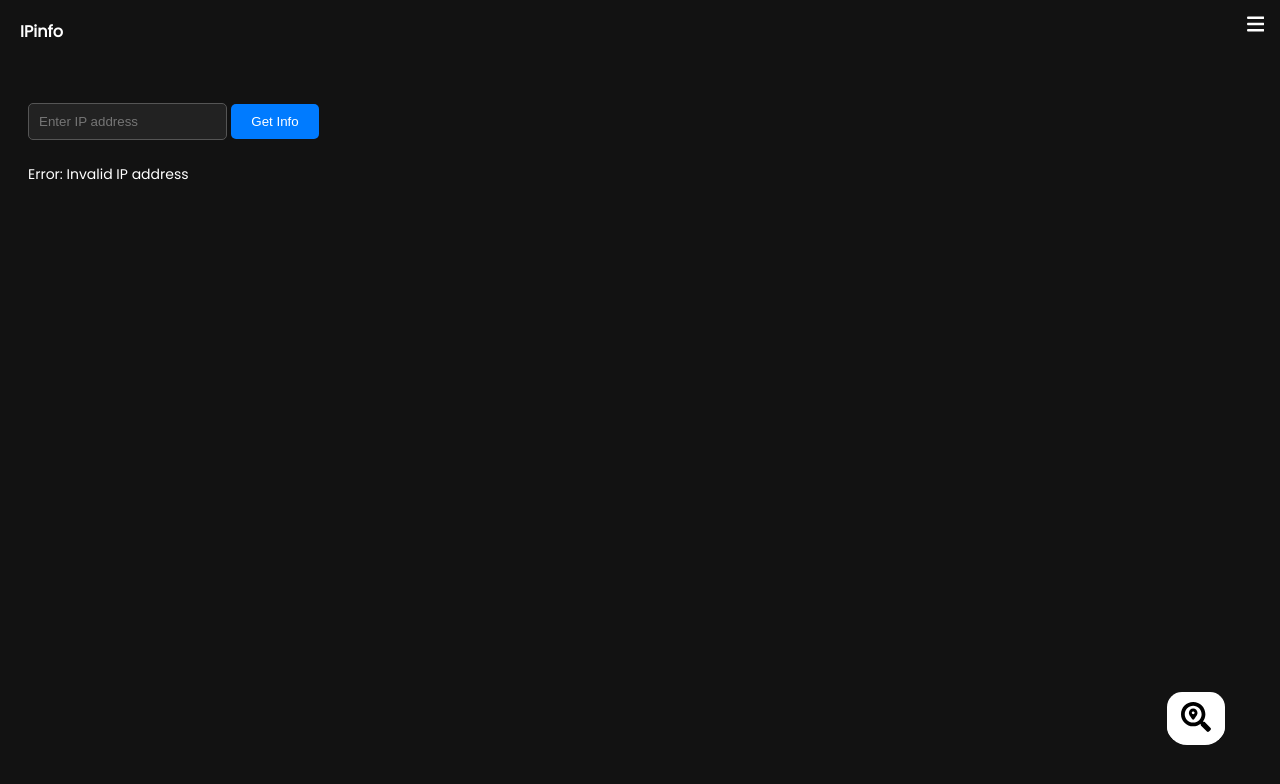
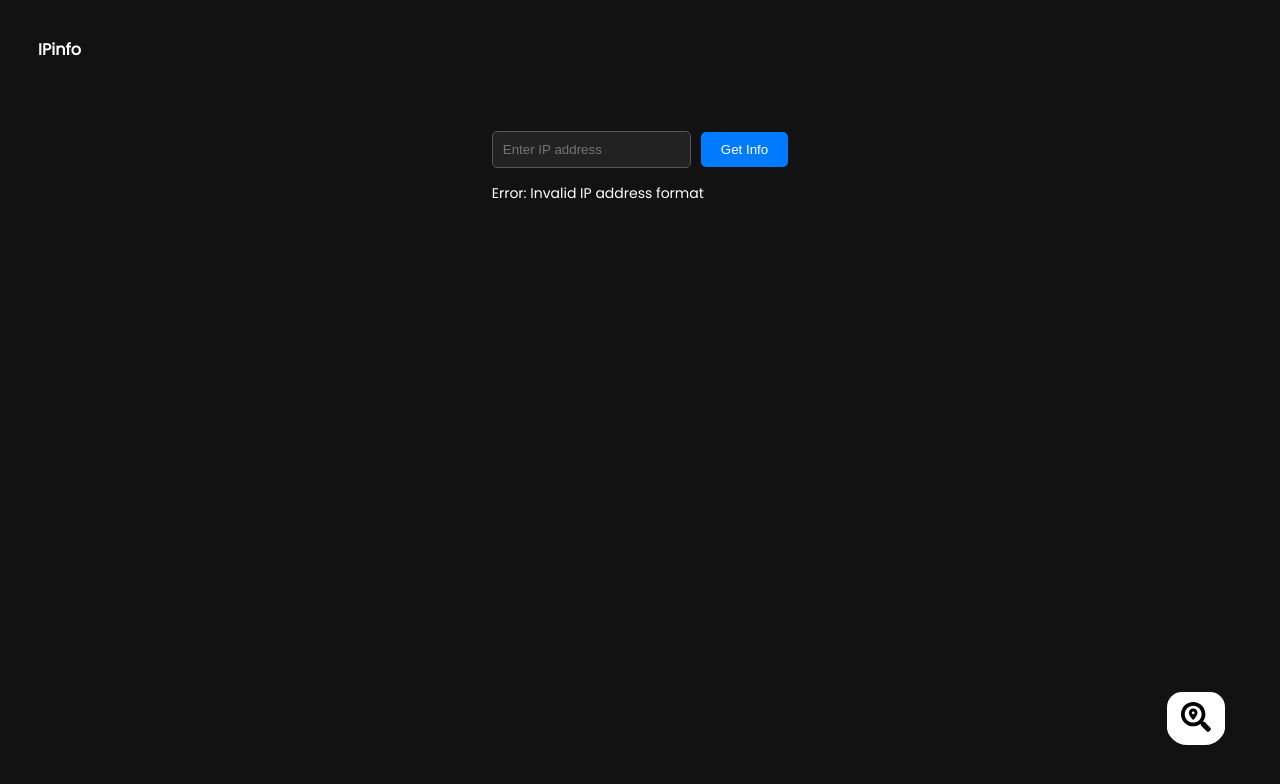
Before and after one commit to TreasureUzoma/Ipinfo, a plain HTML site: page index.html in a window 1280 px wide. Both pictures are taken after a click on the button "Get Info". Drawn offline with Linux system fonts and the light colour scheme; no server answers.

Commit message:
Add files via upload

```diff
--- a/index.html
+++ b/index.html
@@ -1,24 +1,45 @@
-<!DOCTYPE html>
+<!doctype html>
 <html lang="en">
     <head>
-    <meta charset="UTF-8">
-    <meta name="viewport" content="width=device-width, initial-scale=1.0">
+        <meta charset="UTF-8" />
+        <meta name="viewport" content="width=device-width, initial-scale=1.0" />
         <title>IP Info Generator</title>
-    <link rel="stylesheet" href="style.css">
+        <link rel="stylesheet" href="style.css" />
     </head>
     <body>
         <nav claas="menu">
             <a class="nav-top">IPinfo</a>
-       <button id="scrollButton"><svg style="float:right;" xmlns="http://www.w3.org/2000/svg" height="1em" viewBox="0 0 448 512"><path d="M0 96C0 78.3 14.3 64 32 64H416c17.7 0 32 14.3 32 32s-14.3 32-32 32H32C14.3 128 0 113.7 0 96zM0 256c0-17.7 14.3-32 32-32H416c17.7 0 32 14.3 32 32s-14.3 32-32 32H32c-17.7 0-32-14.3-32-32zM448 416c0 17.7-14.3 32-32 32H32c-17.7 0-32-14.3-32-32s14.3-32 32-32H416c17.7 0 32 14.3 32 32z"/></svg></button>
+            <!--
+            No longer available
+            <button id="scrollButton">
+                <svg
+                    style="float: right"
+                    xmlns="http://www.w3.org/2000/svg"
+                    height="1em"
+                    viewBox="0 0 448 512"
+                >
+                    <path
+                        d="M0 96C0 78.3 14.3 64 32 64H416c17.7 0 32 14.3 32 32s-14.3 32-32 32H32C14.3 128 0 113.7 0 96zM0 256c0-17.7 14.3-32 32-32H416c17.7 0 32 14.3 32 32s-14.3 32-32 32H32c-17.7 0-32-14.3-32-32zM448 416c0 17.7-14.3 32-32 32H32c-17.7 0-32-14.3-32-32s14.3-32 32-32H416c17.7 0 32 14.3 32 32z"
+                    />
+                </svg>
+            </button>
+            -->
         </nav>
-    <br><br><br>
         <div class="container">
-        <input type="text" id="ipInput" placeholder="Enter IP address">
+            <div>
+                <div class="search-container">
+                    <input
+                        type="text"
+                        id="ipInput"
+                        placeholder="Enter IP address"
+                    />
                     <button id="ipinfo" onclick="getIPInfo()">Get Info</button>
+                </div>
                 <div id="ipInfo"></div>
                 <button id="check-my-ip">
-          <img src ="search-location.svg">
+                    <img src="search-location.svg" />
                 </button>
+            </div>
         </div>
 
         <script src="script.js"></script>
--- a/script.js
+++ b/script.js
@@ -1,11 +1,29 @@
+function isValidIP(ip) {
+    const ipv4Pattern = /^(25[0-5]|2[0-4][0-9]|[01]?[0-9][0-9]?)\.(25[0-5]|2[0-4][0-9]|[01]?[0-9][0-9]?)\.(25[0-5]|2[0-4][0-9]|[01]?[0-9][0-9]?)\.(25[0-5]|2[0-4][0-9]|[01]?[0-9][0-9]?)$/;
+    const ipv6Pattern = /([0-9a-fA-F]{1,4}:){7}[0-9a-fA-F]{1,4}|::|([0-9a-fA-F]{1,4}:){1,7}:|([0-9a-fA-F]{1,4}:){1,6}:[0-9a-fA-F]{1,4}|([0-9a-fA-F]{1,4}:){1,5}(:[0-9a-fA-F]{1,4}){1,2}|([0-9a-fA-F]{1,4}:){1,4}(:[0-9a-fA-F]{1,4}){1,3}|([0-9a-fA-F]{1,4}:){1,3}(:[0-9a-fA-F]{1,4}){1,4}|([0-9a-fA-F]{1,4}:){1,2}(:[0-9a-fA-F]{1,4}){1,5}|[0-9a-fA-F]{1,4}:((:[0-9a-fA-F]{1,4}){1,6})|:((:[0-9a-fA-F]{1,4}){1,7}|:)|fe80:(:[0-9a-fA-F]{0,4}){0,4}%[0-9a-zA-Z]{1,}|::(ffff(:0{1,4}){0,1}:){0,1}((25[0-5]|(1[0-9]{2}|[1-9]?[0-9]){1,2})\.){3}(25[0-5]|(1[0-9]{2}|[1-9]?[0-9]){1,2})|([0-9a-fA-F]{1,4}:){1,4}:((25[0-5]|(1[0-9]{2}|[1-9]?[0-9]){1,2})\.){3}(25[0-5]|(1[0-9]{2}|[1-9]?[0-9]){1,2})$/;
+
+    return ipv4Pattern.test(ip) || ipv6Pattern.test(ip);
+}
+
 function getIPInfo() {
     var ipAddress = document.getElementById("ipInput").value;
+
+    if (!isValidIP(ipAddress)) {
+        document.getElementById("ipInfo").innerHTML = "<p>Error: Invalid IP address format</p>";
+        return;
+    }
+
     fetch("https://ipapi.co/" + ipAddress + "/json/")
-        .then(response => response.json())
+        .then(response => {
+            if (!response.ok) throw new Error("Network response was not ok");
+            return response.json();
+        })
         .then(data => {
+            if (data.error) {
+                throw new Error(data.error);
+            }
             var info = `
-                <p><b>Result:</b></p>
-                <br><br><br>
+                <p style="margin-bottom: 25px;"><b>Result:</b></p>
                 <p>IP: <span>${data.ip}</span></p>
                 <p>Country: <span>${data.country_name}</span></p>
                 <p>Region Code: <span>${data.region_code}</span></p>
@@ -18,25 +36,26 @@ function getIPInfo() {
             document.getElementById("ipInfo").innerHTML = info;
         })
         .catch(error => {
-            document.getElementById("ipInfo").innerHTML = "<p>Error: Invalid IP address</p>";
+            document.getElementById("ipInfo").innerHTML = `<p>Error: ${error.message}</p>`;
         });
 }
-document.getElementById("check-my-ip").addEventListener('click', function(){
+
+document.getElementById("check-my-ip").addEventListener("click", function () {
     async function getPublicIP() {
         try {
-      const response = await fetch('https://api.ipify.org?format=json');
+            const response = await fetch("https://api.ipify.org?format=json");
             const data = await response.json();
-
             return data.ip;
         } catch (error) {
-      console.error('Error fetching public IP:', error);
+            console.error("Error fetching public IP:", error);
             return null;
         }
     }
+
     getPublicIP().then(publicIP => {
         if (publicIP) {
-      document.getElementById("ipInput").value = publicIP
-      console.log('Public IP:', publicIP);
+            document.getElementById("ipInput").value = publicIP;
+            console.log("Public IP:", publicIP);
             getIPInfo();
         }
     });
--- a/style.css
+++ b/style.css
@@ -1,61 +1,59 @@
 @import url(https://fonts.googleapis.com/css2?family=Poppins&display=swap);
 nav {
-  position: fixed;
     background-color: #121212;
-  position: fixed;
-  top:0;
-  left:0;
-  right:0;
     padding: 9px 10px;
-  z-index: 1000;
     justify-content: space-between;
     align-items: center;
+    display: flex;
+    margin-bottom: 60px;
 }
 #scrollButton {
     background-color: transparent;
     border: none;
     fill: #fff;
-  margin-top: 4px;
-  font-size: 20px;
-  float: right;
 }
 .nav-top {
-  float: left;
     font-weight: bold;
-  margin: 10px;
-  color: #fff;
     font-family: Poppins;
     text-decoration: none;
 }
 
 body {
     font-family: Arial, sans-serif;
-    background-color: #121212; /* Dark background color */
-    color: #fff; /* Light text color */
+    background-color: #121212;
+    color: #fff;
     padding: 20px;
     font-family: Poppins;
 }
 
 .container {
-    border-radius: 10px;
+    display: flex;
+    justify-content: center;
+    align-items: center;
+}
+
+.search-container {
+    display: flex;
+    justify-content: center;
+    align-items: center;
+    gap: 10px;
+    margin-bottom: 15px;
 }
 
 input[type="text"] {
     padding: 10px;
     outline: none;
     margin-right: 0;
-    margin-bottom: 10px;
-    border: 1px solid #555; /* Dark border color */
+    border: 1px solid #555;
     border-radius: 5px;
-    background-color: #222; /* Dark input background color */
-    color: #fff; /* Light text color */
+    background-color: #222;
+    color: #fff;
 }
 
 #ipinfo {
     padding: 10px 20px;
     background-color: #007bff;
     color: #fff;
-    margin-left: 0;
     border: none;
     border-radius: 5px;
     cursor: pointer;
@@ -65,9 +63,6 @@ button:hover {
     background-color: #0056b3;
 }
 
-#ipInfo {
-    color: #fff; /* Light text color */
-}
 p {
     font-size: 14px;
 }
@@ -76,7 +71,7 @@ span {
 }
 #check-my-ip {
     background-color: #fff;
-  position: absolute;
+    position: fixed;
     bottom: 55px;
     right: 55px;
     cursor: pointer;
```
Lines whose indentation alone changed are shown as unchanged.
